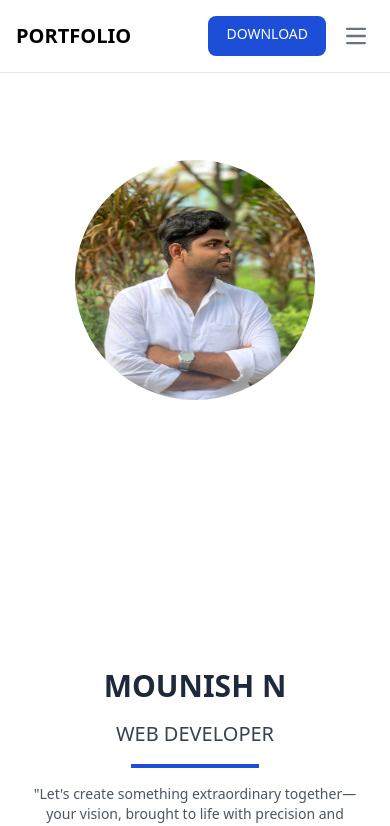
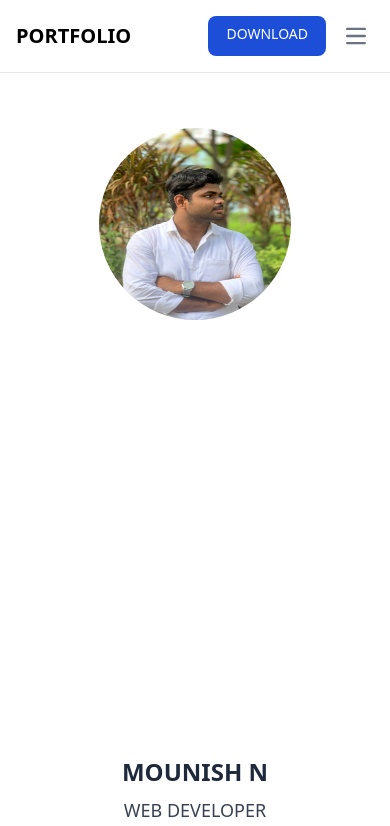
Before and after one commit to NMounish/PortFolio, a React (Vite) app: page / in a window 390 px wide. Shown: the top 826 px of the page. Built offline with nearby package versions, Linux system fonts and the light colour scheme.

Commit message:
modified undo1

```diff
--- a/src/Component/Home.jsx
+++ b/src/Component/Home.jsx
@@ -253,22 +253,22 @@ const Home = () => {
         <div
   id="home"
   ref={setSectionRef("home")}
-          className="flex flex-col md:flex-row items-center justify-between min-h-screen py-20"
+  className="flex flex-col md:flex-row items-center justify-between min-h-screen py-12 md:py-20"
 >
   <img
-            className="rounded-full w-60 h-60 sm:w-60 sm:h-60 md:w-80 md:h-80 mb-8 md:mb-0"
+    className="rounded-full w-48 h-48 sm:w-60 sm:h-60 md:w-80 md:h-80 mb-4 sm:mb-8 md:mb-0"
     src={MounishImage}
     alt="Mounish N - Web Developer"
   />
-          <div className="flex flex-col md:items-end md:ml-24 text-center md:text-right space-y-4">
-            <p className="text-3xl sm:text-4xl md:text-6xl font-bold text-slate-800 dark:text-white">
+  <div className="flex flex-col md:items-end md:ml-24 text-center md:text-right space-y-2 sm:space-y-4 -mt-4 sm:mt-0">
+    <p className="text-2xl sm:text-4xl md:text-6xl font-bold text-slate-800 dark:text-white">
       MOUNISH N
     </p>
-            <p className="text-xl sm:text-2xl md:text-3xl text-gray-700 dark:text-gray-300">
+    <p className="text-lg sm:text-2xl md:text-3xl text-gray-700 dark:text-gray-300">
       WEB DEVELOPER
     </p>
-            <div className="w-32 sm:w-64 md:w-72 h-1 bg-blue-700 self-center md:self-end"></div>
-            <p className="text-sm sm:text-base md:text-lg lg:text-xl text-gray-600 dark:text-gray-400">
+    <div className="w-24 sm:w-64 md:w-72 h-1 bg-blue-700 self-center md:self-end"></div>
+    <p className="text-xs sm:text-base md:text-lg lg:text-xl text-gray-600 dark:text-gray-400 px-4 sm:px-0">
       "Let's create something extraordinary together—your vision,
       brought to life with precision and creativity."
     </p>
```
Lines whose indentation alone changed are shown as unchanged.
